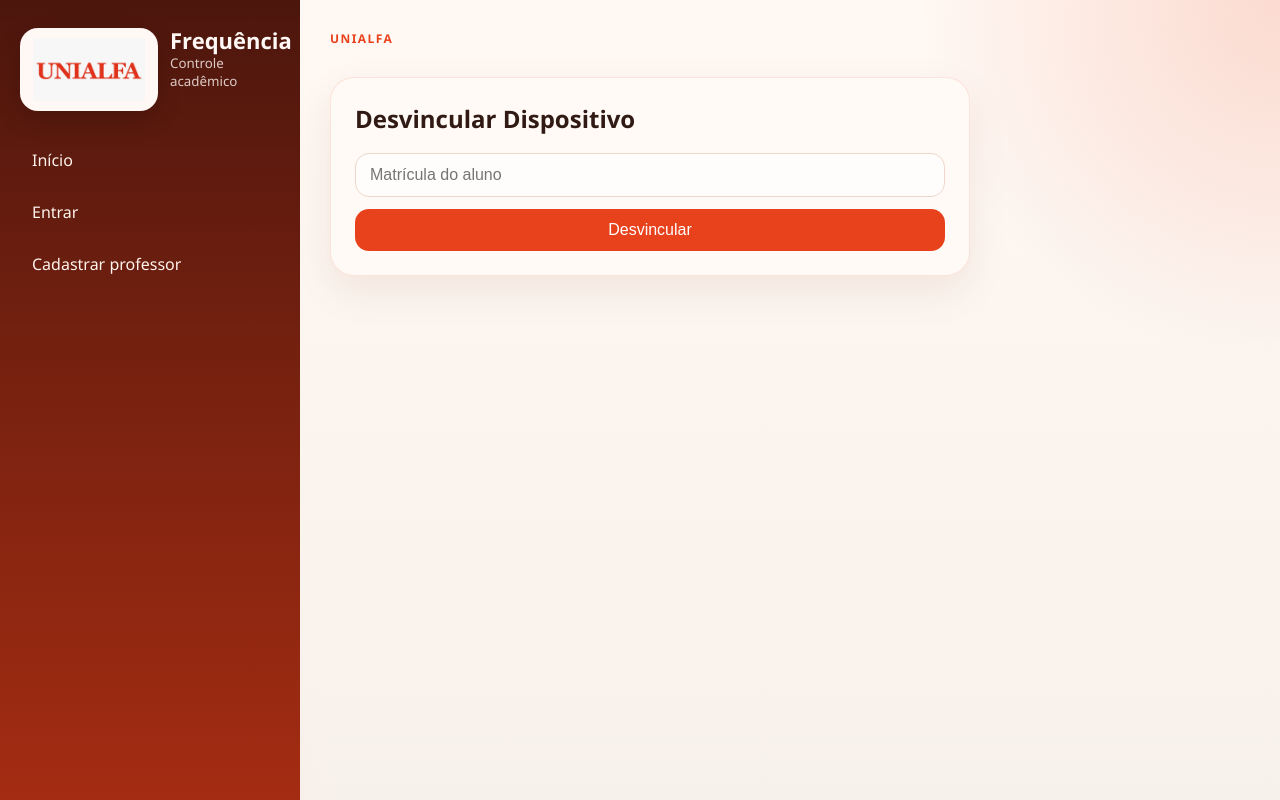
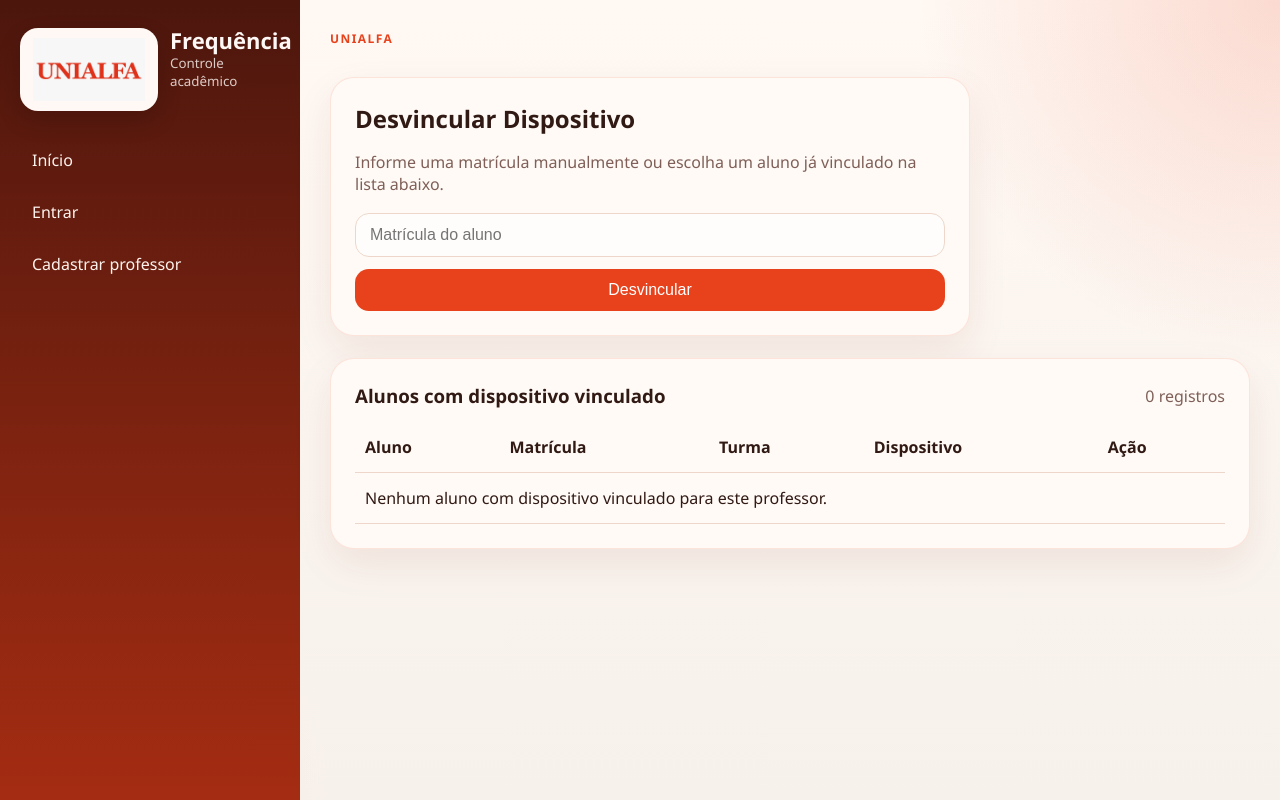
Before and after one commit to frequencia-alfa/frequencia, a Flask app: template templates/desvincular.html in a window 1280 px wide. Run offline with Flask 3, Linux system fonts and the light colour scheme; the template is opened without the code that fills it, so the values that code supplies are empty; some libraries are stand-ins or nearby versions.

Commit message:
Adiciona listagem de alunos vinculados na tela de desvincular dispositivo

```diff
--- a/app.py
+++ b/app.py
@@ -1223,8 +1223,8 @@ def buscar_aluno(turma_id):
     )
 
 
-@app.route("/desvincular", methods=["GET", "POST"])
-def desvincular():
+@app.route("/desvincular_legacy_old", methods=["GET", "POST"])
+def desvincular_legacy_old():
     login_redirect = require_login()
     if login_redirect:
         return login_redirect
@@ -1236,6 +1236,44 @@ def desvincular():
         return render_message("Desvinculação", "Dispositivo removido para a matrícula informada.")
 
     return render_template("desvincular.html", title="Desvincular Dispositivo")
+
+
+@app.route("/desvincular", methods=["GET", "POST"])
+def desvincular():
+    login_redirect = require_login()
+    if login_redirect:
+        return login_redirect
+
+    professor = professor_logado()
+
+    if request.method == "POST":
+        codigo = request.form["codigo"].strip()
+        conn.execute("DELETE FROM dispositivos WHERE codigo = ?", (codigo,))
+        conn.commit()
+        return render_message("DesvinculaÃ§Ã£o", "Dispositivo removido para a matrÃ­cula informada.")
+
+    vinculados = conn.execute(
+        """
+        SELECT DISTINCT
+            al.nome,
+            al.codigo,
+            t.codigo AS turma_codigo,
+            d.dispositivo
+        FROM dispositivos d
+        JOIN alunos al ON al.codigo = d.codigo
+        JOIN alocacoes a ON a.turma_id = al.turma_id
+        JOIN turmas t ON t.id = al.turma_id
+        WHERE a.professor_id = ?
+        ORDER BY al.nome, al.codigo
+        """,
+        (professor["id"],),
+    ).fetchall()
+
+    return render_template(
+        "desvincular.html",
+        title="Desvincular Dispositivo",
+        vinculados=vinculados,
+    )
 
 
 @app.route("/relatorio/<aula_id>")
--- a/templates/desvincular.html
+++ b/templates/desvincular.html
@@ -3,9 +3,50 @@
 {% block content %}
 <section class="panel narrow">
     <h2>Desvincular Dispositivo</h2>
+    <p class="helper">Informe uma matr&iacute;cula manualmente ou escolha um aluno j&aacute; vinculado na lista abaixo.</p>
     <form method="post" class="stack-form">
-        <input name="codigo" placeholder="Matrícula do aluno" required>
+        <input name="codigo" placeholder="Matr&iacute;cula do aluno" required>
         <button type="submit">Desvincular</button>
     </form>
 </section>
+
+<section class="panel">
+    <div class="presence-header">
+        <h3>Alunos com dispositivo vinculado</h3>
+        <span class="helper">{{ vinculados|length }} registro{% if vinculados|length != 1 %}s{% endif %}</span>
+    </div>
+    <table>
+        <thead>
+            <tr>
+                <th>Aluno</th>
+                <th>Matr&iacute;cula</th>
+                <th>Turma</th>
+                <th>Dispositivo</th>
+                <th>A&ccedil;&atilde;o</th>
+            </tr>
+        </thead>
+        <tbody>
+            {% if vinculados %}
+                {% for aluno in vinculados %}
+                <tr>
+                    <td>{{ aluno["nome"] }}</td>
+                    <td>{{ aluno["codigo"] }}</td>
+                    <td>{{ aluno["turma_codigo"] }}</td>
+                    <td><code>{{ aluno["dispositivo"][:18] }}{% if aluno["dispositivo"]|length > 18 %}...{% endif %}</code></td>
+                    <td>
+                        <form method="post" class="inline-form">
+                            <input type="hidden" name="codigo" value="{{ aluno['codigo'] }}">
+                            <button type="submit" class="button-link danger-link">Desvincular</button>
+                        </form>
+                    </td>
+                </tr>
+                {% endfor %}
+            {% else %}
+                <tr>
+                    <td colspan="5">Nenhum aluno com dispositivo vinculado para este professor.</td>
+                </tr>
+            {% endif %}
+        </tbody>
+    </table>
+</section>
 {% endblock %}
```
